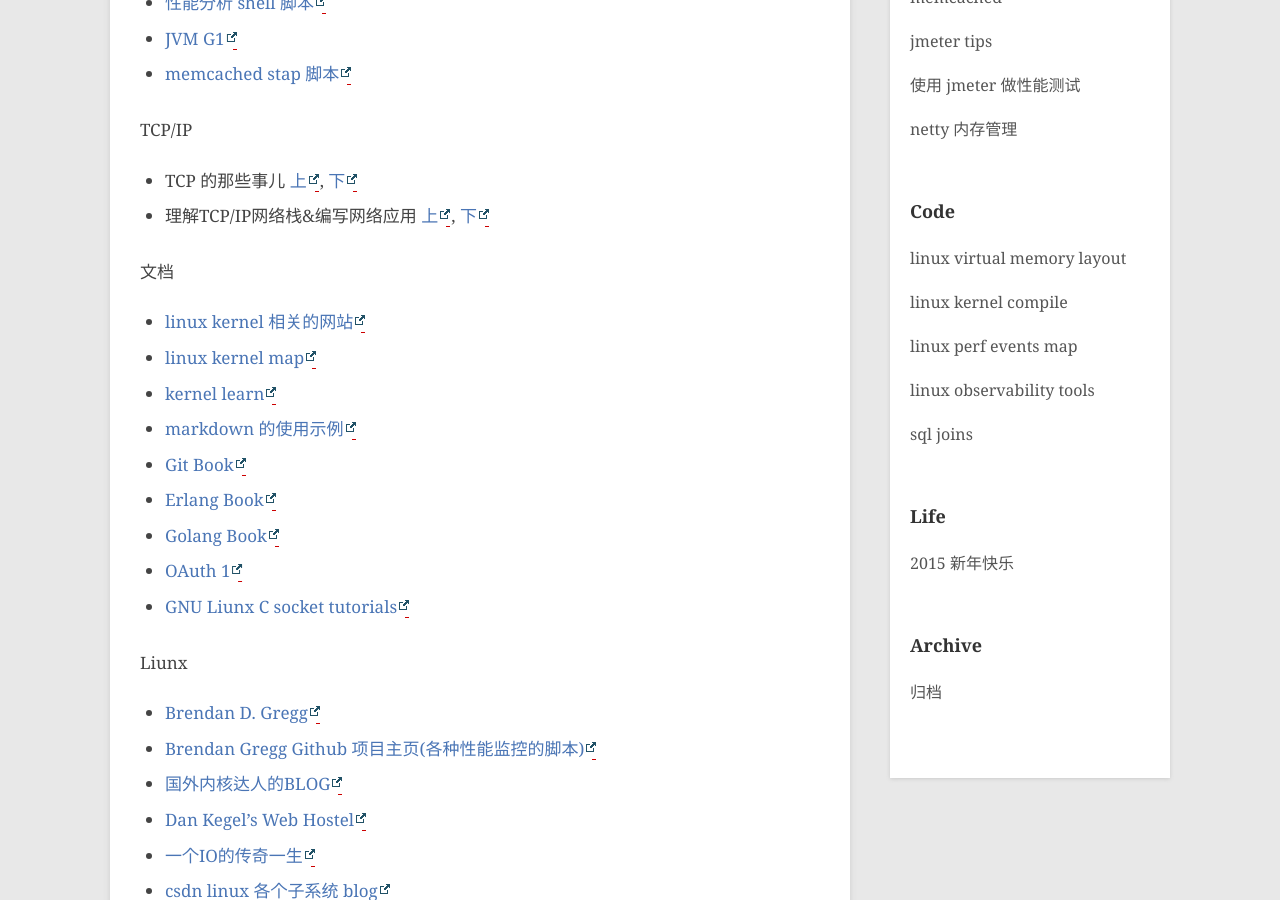
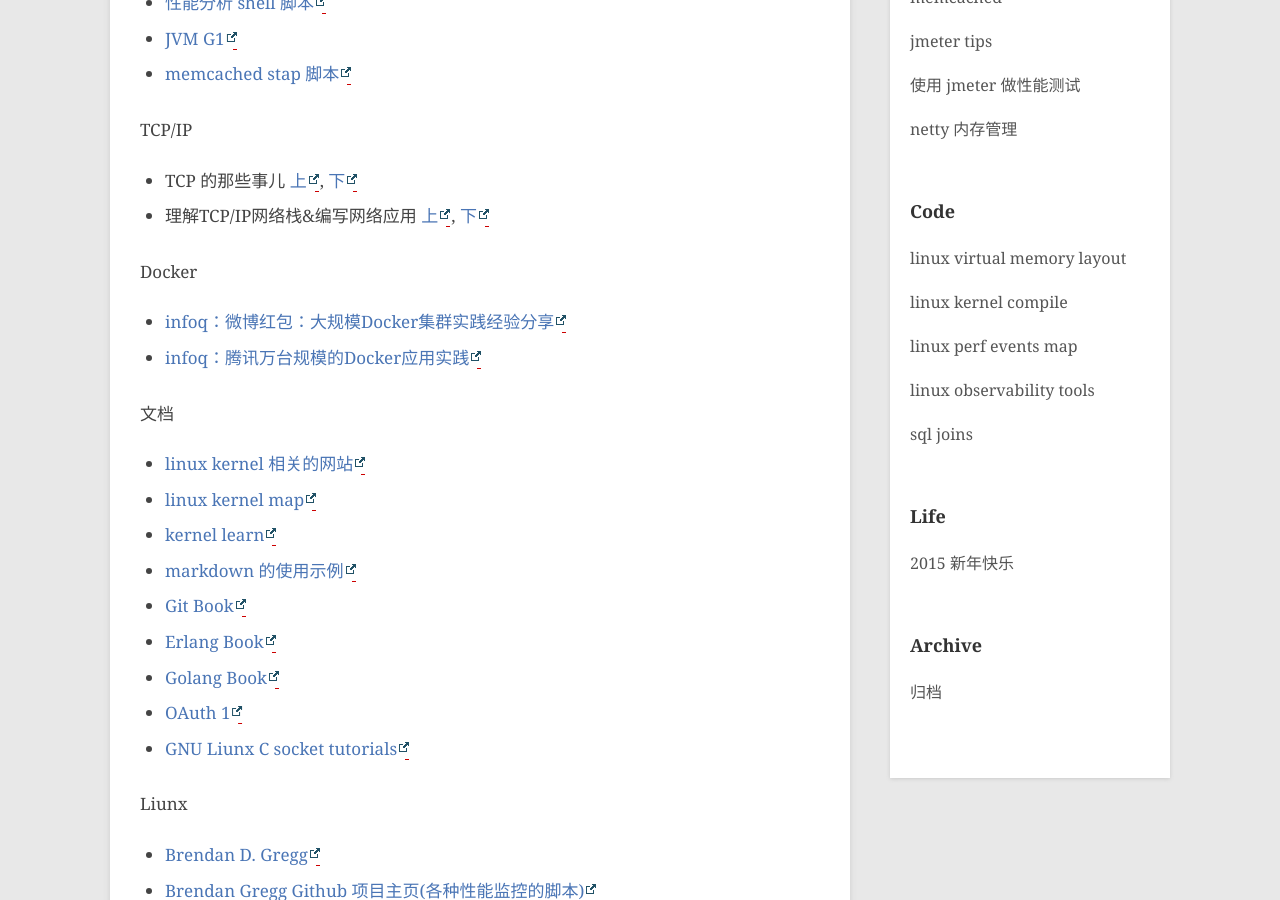
Before and after one commit to hushi55/hushi55.github.io, a Jekyll site: the page built from _posts/blog/2015-01-30-blogs.md, in a window 1280 px wide and 900 px high, scrolled down 483 px. Built offline with Jekyll 4.4.1, drawn with Linux system fonts in a browser that asks for light colours; Markdown is read by kramdown in place of the engine named in the settings; comment, search, counter and statistics services are not loaded.

Commit message:
add docker blog

```diff
--- a/_posts/blog/2015-01-30-blogs.md
+++ b/_posts/blog/2015-01-30-blogs.md
@@ -21,6 +21,11 @@
 
 - TCP 的那些事儿 [上](http://coolshell.cn/articles/11564.html), [下](http://coolshell.cn/articles/11609.html)
 - 理解TCP/IP网络栈&编写网络应用 [上](http://blog.2baxb.me/archives/1174), [下](http://blog.2baxb.me/archives/1190)
+
+Docker
+
+- [infoq：微博红包：大规模Docker集群实践经验分享 ](http://www.infoq.com/cn/articles/large-scale-docker-cluster-practise-experience-share)
+- [infoq：腾讯万台规模的Docker应用实践 ](http://www.infoq.com/cn/articles/large-scale-docker-cluster-practise-experience-share)
 
 文档
 
```
